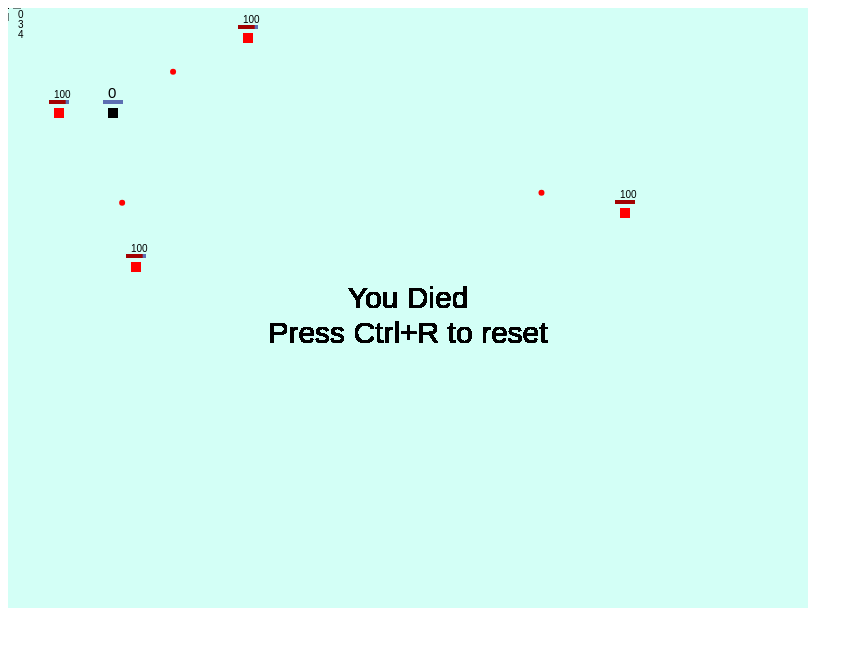
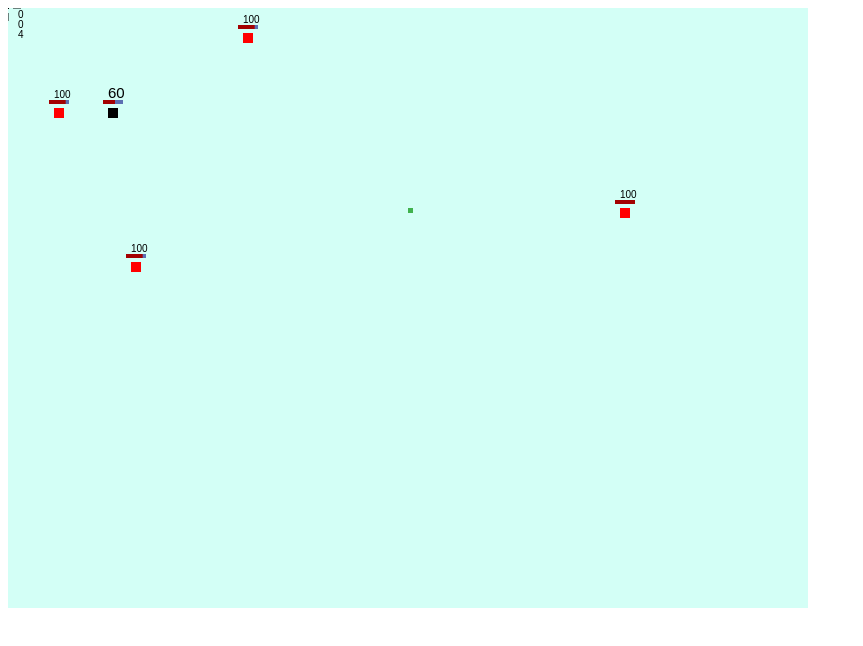
Before and after one commit to TheMountWilson/2D-Top-Down-Shooter-Game, a plain HTML site: page index.html in a window 1280 px wide. Shown: the whole page, without its empty margins (0-863 px from the left). Drawn offline with Linux system fonts and the light colour scheme.

Commit message:
Refactoring, medkit added, main.js file added

```diff
--- a/Animations.js
+++ b/Animations.js
@@ -5,6 +5,7 @@ function animateEnemies(){
     }
 }
 function animateBullets(){
+
     for (let i = 0; i < bulletArray.length; i++){
       bulletArray[i].update();
       for (let j = 0; j < EnemyArray.length; j++){
@@ -18,7 +19,7 @@ function animateBullets(){
         // ENEMY'S BULLET HITS PLAYER
         if  (((bulletArray[i].x >= rectPosX-2)&&(bulletArray[i].x <= rectPosX+12))&&((bulletArray[i].y >= rectPosY-2)&&(bulletArray[i].y <= rectPosY+12))){
             if(bulletArray[i].owner == "Enemy"){
-                playerHealth -=5;
+                playerHealth -=1;
                 bulletArray[i].status = false;
             }
         }
@@ -26,3 +27,13 @@ function animateBullets(){
       if(bulletArray[i].status == false)bulletArray.splice(i,1);
     }
 }
+function animateMedkits(){
+    for (let i = 0; i < MedkitArray.length; i++){
+        MedkitArray[i].update();
+
+        if(((MedkitArray[i].x >= rectPosX-5)&&(MedkitArray[i].x <= rectPosX+10))&&((MedkitArray[i].y>=rectPosY-5)&&(MedkitArray[i].y<=rectPosY+10))){
+            MedkitArray[i].pickedUp();
+        }
+        if(MedkitArray[i].status == false)MedkitArray.splice(i,1);
+    }
+}
--- a/Classes.js
+++ b/Classes.js
@@ -1,12 +1,29 @@
+function Medkit (x,y,size){
+    this.x = x;
+    this.y = y;
+    this.size = size;
+    this.status = true;
+    this.pickedUp = function(){
+        playerHealth+=this.size;
+        this.status = false;
+    }
+    this.draw = function (){
+        colorRect(this.x,this.y,5,5,"#40b24e");
+    }
+    this.update = function (){
+        this.draw();
+    }
+}
+
 function Bullet (x,y,dx,dy,color,owner){
     this.x = x;
     this.y = y;
     this.dx = dx;
     this.dy = dy;
+    this.health = 1;
+    this.status = true;
     this.color = color;
     this.radius = 3;
-    this.status = true;
-    this.health = 1;
     this.owner = owner;
 
     this.draw = function(){
@@ -64,7 +81,6 @@ function Enemy (x,y,dx,dy,health,maxhealth,dmg){
 
 
     this.draw = function (){
-
         colorRect(this.x,this.y,10,10,"#ff0000");
         colorRect(this.x-5,this.y-8,20,4,"#5c6fb2");
         colorRect(this.x-5,this.y-8,20*(this.health/this.maxhealth),4,"#a30101");
@@ -73,7 +89,6 @@ function Enemy (x,y,dx,dy,health,maxhealth,dmg){
             this.shoot();
         }
         if (this.Reloading) this.Reload();
-
     }
     this.update = function (){
         if(this.health <=0){
@@ -87,12 +102,9 @@ function Enemy (x,y,dx,dy,health,maxhealth,dmg){
         this.Reloading = true;
     }
     this.aim = function (){
-
-
         this.a = rectPosX - this.x;
         this.b = rectPosY - this.y;
         this.c = Math.sqrt((this.a*this.a)+ (this.b*this.b));
-
     }
 
 }
--- a/Drawing.js
+++ b/Drawing.js
@@ -1,9 +1,8 @@
-
-
 function drawEverything() {
     if (deadscreen == false){
     colorRect(0,0,canvas.width,canvas.height,"#d3fff6");
     colorRect(rectPosX,rectPosY,10,10,"#000000");
+
     if (keyLMouse){
         if (Reloading == false){
             bulletArray.push(new Bullet(rectPosX,rectPosY,(a/c)*20,(b/c)*20,"#000000","Player"));
@@ -14,25 +13,31 @@ function drawEverything() {
 
     drawPlayerHealth();
     drawScope(mouseX,mouseY,"#000000");
+
     animateBullets();
     animateEnemies();
+    animateMedkits();
 
 
-    // DEBUG TEXT
-    colorText (ReloadFramesSkipped,10,10,"#000000","10px");
-    colorText (bulletArray.length,10,20,"#000000","10px");
-    colorText (EnemyArray.length,10,30,"#000000","10px");
+    drawDebugText();
+
     }
     else if (deadscreen){
         drawDeadScreen();
     }
 }
+
 function drawDeadScreen(){
     colorText("You Died",canvas.width/2,canvas.height/2,"#000000","30px Arial","center");
     colorText("Press Ctrl+R to reset",canvas.width/2,(canvas.height/2)+35,"#000000","30px Arial","center");
 }
+function drawDebugText(){
+    colorText (ReloadFramesSkipped,10,10,"#000000","10px");
+    colorText (bulletArray.length,10,20,"#000000","10px");
+    colorText (EnemyArray.length,10,30,"#000000","10px");
+}
 
-// COMMON DRAWING TOOLS
+// BASIC DRAWING ELEMENTS
 function colorRect(topLeftX,topLeftY, boxWidth, boxHeight, fillColor){
     canvasContext.fillStyle = fillColor;
     canvasContext.fillRect (topLeftX,topLeftY, boxWidth,boxHeight);
--- /dev/null
+++ b/Main.js
@@ -0,0 +1,6 @@
+function Main(){
+    calculateMouseDirection();
+    moveEverything();
+    drawEverything();
+    checkHealth ();
+}
--- a/Map.js
+++ b/Map.js
@@ -1,9 +1,12 @@
 let bulletArray  = [];
 let EnemyArray = [];
+let MedkitArray = [];
 
 function loadMap(){
     EnemyArray.push(new Enemy(612,200,2,2,100,100,3));
     EnemyArray.push(new Enemy(46,100,2,2,100,120,4));
     EnemyArray.push(new Enemy(123,254,2,2,100,120,4));
     EnemyArray.push(new Enemy(235,25,2,2,100,120,4));
+
+    MedkitArray.push(new Medkit(400,200,30));
 }
--- a/Player.js
+++ b/Player.js
@@ -7,6 +7,7 @@ var Reloading = false;
 var deadscreen = false;
 var playerHealth = 100;
 var deathnextframe = false;
+var ReloadPeriod = 5;
 
 function Reload () {
     if (ReloadFramesSkipped==0){
@@ -15,7 +16,7 @@ function Reload () {
     else if(ReloadFramesSkipped>0 && ReloadFramesSkipped< 5){
         ReloadFramesSkipped++;
     }
-    else if (ReloadFramesSkipped == 5){
+    else if (ReloadFramesSkipped == ReloadPeriod){
         Reloading = false;
         ReloadFramesSkipped = 0;
     }
--- a/index.html
+++ b/index.html
@@ -10,6 +10,7 @@
 <script src="Classes.js"></script>
 <script src="Player.js"></script>
 <script src="Map.js"></script>
+<script src="Main.js"></script>
 </head>
 <body><canvas id="gameCanvas" width="800" height="600"></canvas></body>
 
@@ -25,14 +26,7 @@ window.onload = function() {
     initInput();
     loadMap();
     var framesPerSecond = 60;
-    setInterval(function() {
-
-        calculateMouseDirection();
-        moveEverything();
-        drawEverything();
-        checkHealth ();
-
-    }, 1000/framesPerSecond);
+    setInterval(Main, 1000/framesPerSecond);
 }
 </script>
 </html>
```
